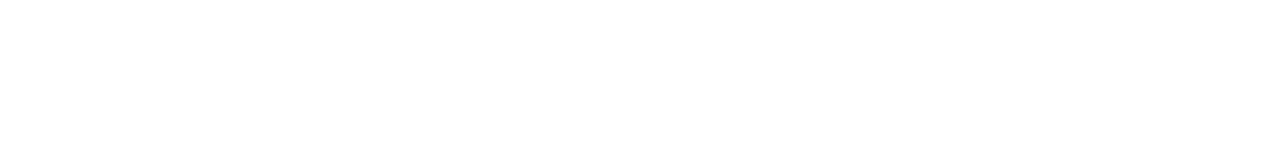
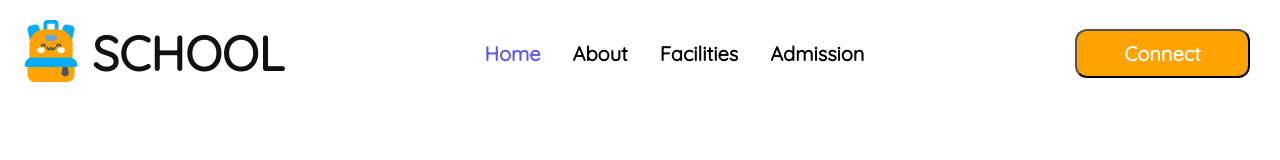
Before and after one commit to mohammadibnismail/Milestone-02-B11-A02-Kids-School, a plain HTML site: page index.html in a window 1280 px wide. Drawn offline with Linux system fonts and the light colour scheme.

Commit message:
Nav-bar done

```diff
--- a/index.html
+++ b/index.html
@@ -1,12 +1,58 @@
 <!DOCTYPE html>
 <html lang="en">
+
 <head>
     <meta charset="UTF-8">
     <meta name="viewport" content="width=device-width, initial-scale=1.0">
     <title>Kids-Education</title>
+    <link rel="preconnect" href="https://fonts.googleapis.com">
+    <link rel="preconnect" href="https://fonts.gstatic.com" crossorigin>
+    <link href="https://fonts.googleapis.com/css2?family=Quicksand&display=swap" rel="stylesheet">
+    <link rel="preconnect" href="https://fonts.googleapis.com">
+    <link rel="preconnect" href="https://fonts.gstatic.com" crossorigin>
+    <link href="https://fonts.googleapis.com/css2?family=Raleway:ital@0;1&display=swap" rel="stylesheet">
     <link rel="stylesheet" href="styles.css">
 </head>
+
 <body>
 
+    <header>
+        <nav class="nav-bar display-flex">
+            <div class="brand-container display-flex">
+                <div class="brand-logo">
+                    <img src="assets/logo.png" alt="">
+                </div>
+                <div class="brand-name">
+                    <h2>SCHOOL</h2>
+                </div>
+            </div>
+            <div class="manu-container">
+                <div class="menu-icon">
+                    <img src="assets/icons8-hamburger-menu-50.png" alt="">
+                </div>
+                <div class="menu-list-items">
+                    <ul class="list-items display-flex">
+                        <li class="list-item list-item-1">Home</li>
+                        <li class="list-item list-item-2">About</li>
+                        <li class="list-item list-item-3">Facilities</li>
+                        <li class="list-item list-item-4">Admission</li>
+                    </ul>
+                </div>
+            </div>
+            <div class="connect-btn-container">
+                <button class="connect-btn">Connect</button>
+            </div>
+        </nav>
+    </header>
+
+    <main>
+
+    </main>
+
+    <footer>
+
+    </footer>
+
 </body>
+
 </html>
--- a/styles.css
+++ b/styles.css
@@ -1,5 +1,131 @@
-*{
+* {
     padding: 0;
     margin: 0;
     box-sizing: border-box;
 }
+
+/* Font Import */
+@import url('https://fonts.googleapis.com/css2?family=Quicksand&display=swap');
+@import url('https://fonts.googleapis.com/css2?family=Raleway:ital,wght@0,100..900;1,100..900&display=swap');
+
+/* Fonts Lists */
+.quicksand-font {
+    font-family: "Quicksand", serif;
+    font-optical-sizing: auto;
+    font-weight: 400;
+    font-style: normal;
+}
+
+.raleway-font {
+    font-family: "Raleway", serif;
+    font-optical-sizing: auto;
+    font-weight: 400;
+    font-style: normal;
+}
+
+/* Shared Styles Start */
+body {
+    max-width: 1440px;
+    width: auto;
+    margin: 0 auto;
+}
+
+.display-flex {
+    display: flex;
+}
+
+/* Shared Styles End */
+
+/* Header Styles Start */
+
+header {
+    padding: 20px 0px;
+}
+
+.nav-bar {
+    padding: 0px 20px;
+    justify-content: space-between;
+    align-items: center;
+}
+
+.brand-container {
+    justify-content: space-between;
+    align-items: center;
+    gap: 10px;
+}
+
+.brand-name {
+    font-family: Quicksand;
+    font-size: 32px;
+    font-weight: 700;
+    text-align: left;
+    color: rgb(17, 17, 17);
+}
+
+.menu-icon {
+    display: none;
+}
+
+.list-items {
+    list-style: none;
+    justify-content: space-between;
+    gap: 32px;
+}
+
+.list-item {
+    font-family: Quicksand;
+    font-size: 20px;
+    font-weight: 700;
+    text-align: left;
+}
+
+.list-item-1 {
+    color: rgb(254, 163, 1);
+}
+
+.list-item-1 {
+    color: rgb(1, 172, 253);
+}
+
+.list-item-1 {
+    color: rgb(5, 212, 223);
+}
+
+.list-item-1 {
+    color: rgb(93, 88, 239);
+}
+
+.connect-btn {
+    font-family: Quicksand;
+    font-size: 20px;
+    font-weight: 600;
+    text-align: center;
+    color: rgb(255, 255, 255);
+    width: 175px;
+    padding: 10px;
+    margin: 0px 10px;
+    border-radius: 12px;
+    background: rgb(254, 163, 1);
+}
+
+/* Header Styles End */
+
+
+/* Responsive Styles */
+@media screen and (max-width: 390px) {
+
+    /* Nav-bar Start */
+    .brand-name,
+    .menu-list-items,
+    .connect-btn-container {
+        display: none;
+    }
+
+    .menu-icon {
+        display: block;
+    }
+
+    /* Nav-bar Start */
+
+
+}
```
Also changed, not shown: assets/icons8-hamburger-menu-50.png (added).
